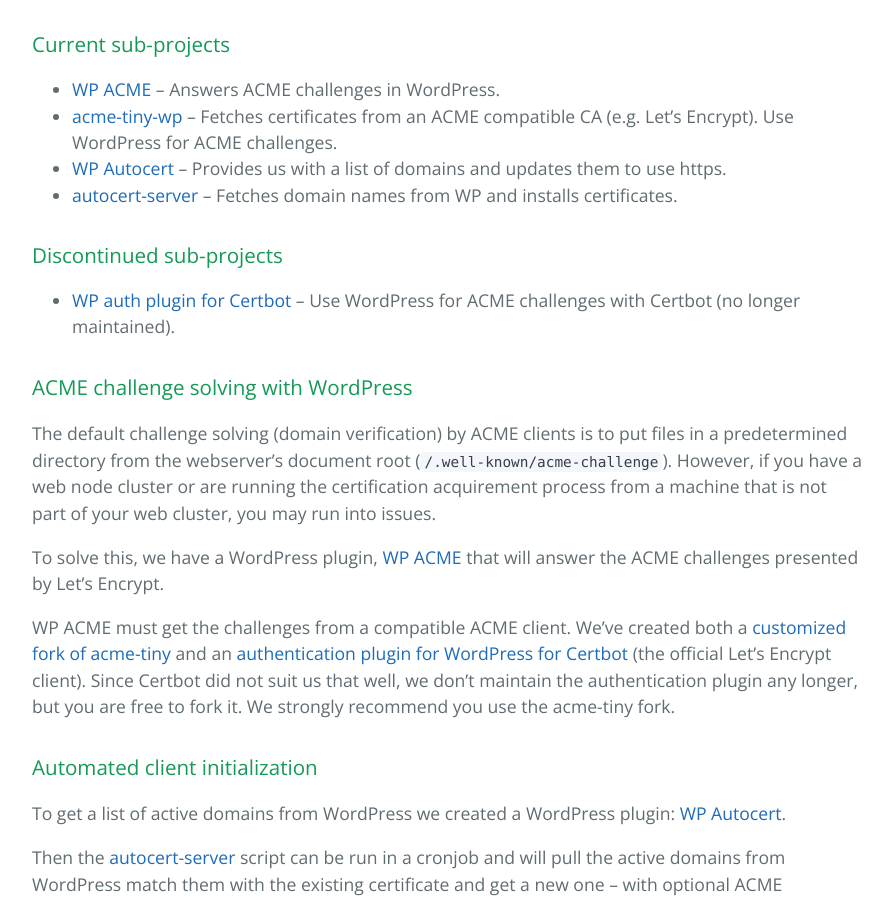
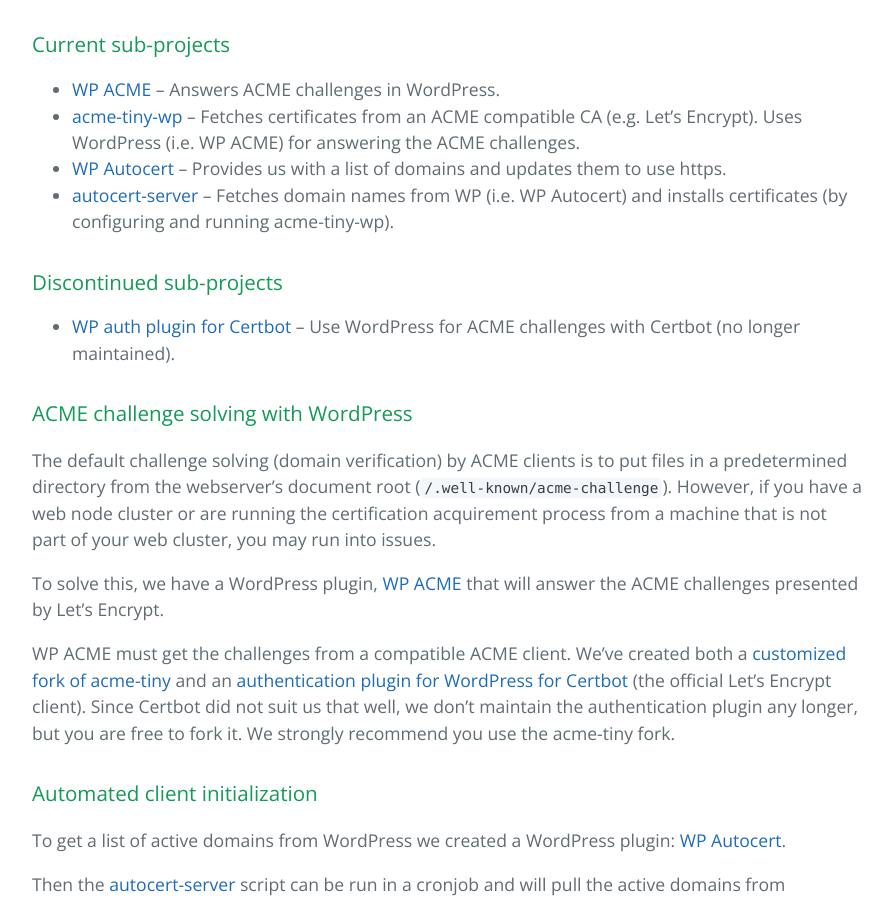
Before and after one commit to DekodeInteraktiv/autocert-docs, a plain HTML site: page index.html in a window 1280 px wide. Shown: the part 864-1767 px from the top of the page, without its empty margins (192-1084 px from the left). Drawn offline with nearby package versions, Linux system fonts and the light colour scheme.

Commit message:
Create master branch via GitHub

```diff
--- a/index.html
+++ b/index.html
@@ -41,11 +41,11 @@
 <li>
 <a href="https://github.com/dss-web/wp-acme">WP ACME</a> – Answers ACME challenges in WordPress.</li>
 <li>
-<a href="https://github.com/DekodeInteraktiv/acme-tiny-wp">acme-tiny-wp</a> – Fetches certificates from an ACME compatible CA (e.g. Let’s Encrypt). Use WordPress for ACME challenges.</li>
+<a href="https://github.com/DekodeInteraktiv/acme-tiny-wp">acme-tiny-wp</a> – Fetches certificates from an ACME compatible CA (e.g. Let’s Encrypt). Uses WordPress (i.e. WP ACME) for answering the ACME challenges.</li>
 <li>
 <a href="https://github.com/dss-web/wp-autocert">WP Autocert</a> – Provides us with a list of domains and updates them to use https.</li>
 <li>
-<a href="https://github.com/dss-web/autocert-server">autocert-server</a> – Fetches domain names from WP and installs certificates.</li>
+<a href="https://github.com/dss-web/autocert-server">autocert-server</a> – Fetches domain names from WP (i.e. WP Autocert) and installs certificates (by configuring and running acme-tiny-wp).</li>
 </ul>
 
 <h3>
```
Also changed, not shown: params.json (+1 -1 lines).
